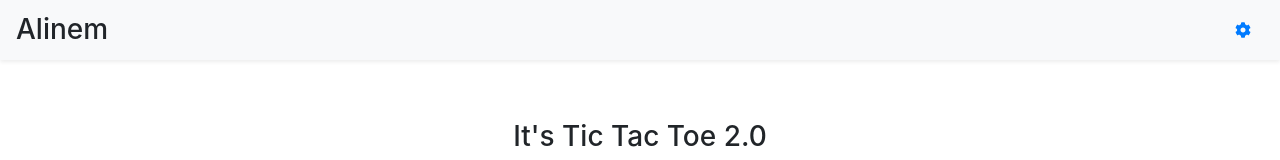
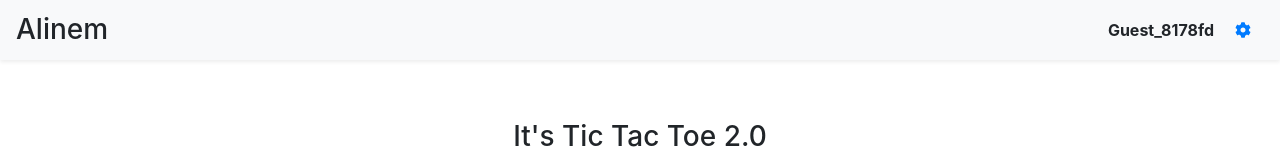
Before and after one commit to ysabih/alinem, a React (Create React App) app in the folder client/: page / in a window 1280 px wide. Shown: the top 160 px of the page. Built offline with nearby package versions, Linux system fonts and the light colour scheme.

Commit message:
Display user's nickname on navigation bar

```diff
--- a/client/src/components/AppBar.tsx
+++ b/client/src/components/AppBar.tsx
@@ -43,7 +43,8 @@ function AppBar(props: Props) {
             <span className="h3">Alinem</span>
         </div>
 
-        <div className="flex-grow-1 d-flex flex-row justify-content-end">
+        <div className="flex-grow-1 d-flex flex-row justify-content-end align-items-center">
+            <span style={{fontWeight: 'bold'}} className="mr-2" >{props.userPrefs.userName}</span>
             <button id="openPrefs" type="button" className="btn btn-link" data-toggle="modal" data-target="#prefsModal">
                 <FontAwesomeIcon icon={faCog} />
             </button>
```
